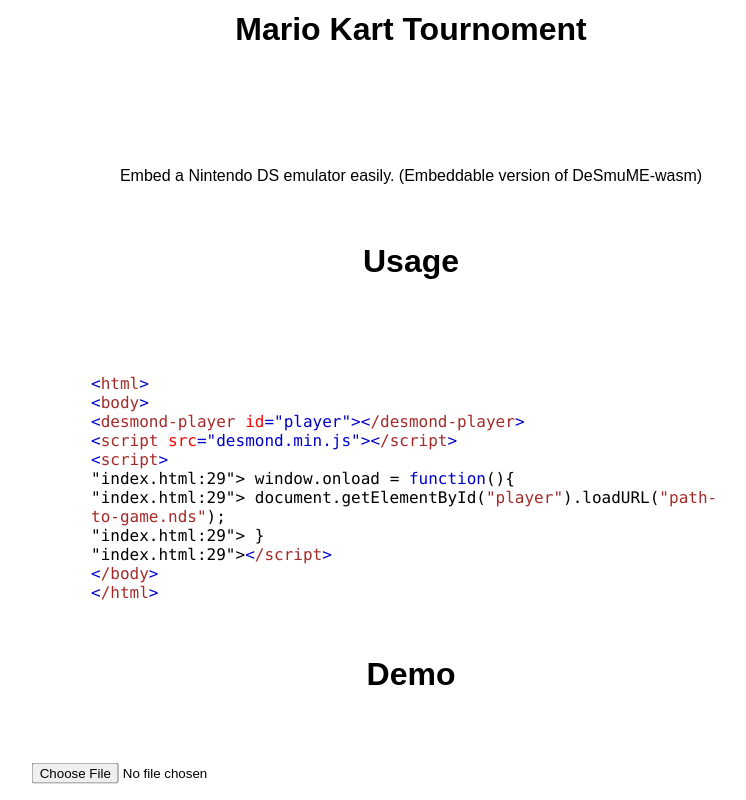
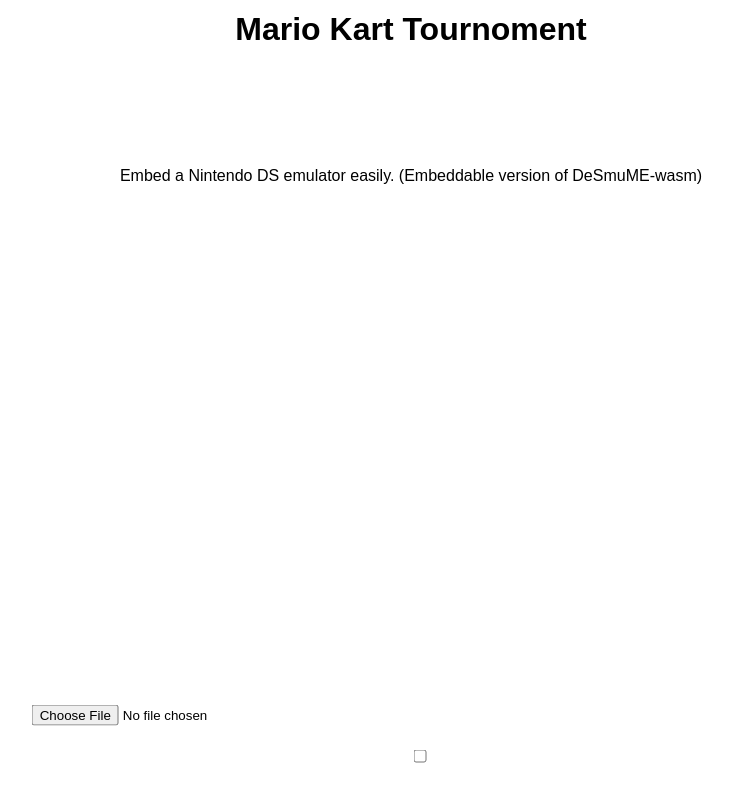
Before and after one commit to Splatman86/Splatman86.github.io, a plain HTML site: page index.html in a window 1280 px wide. Shown: the top 800 px of the page, without its empty margins (229-975 px from the left). Drawn offline with Linux system fonts and the light colour scheme; no server answers.

Commit message:
Update index.html

```diff
--- a/index.html
+++ b/index.html
@@ -24,10 +24,6 @@ left: 50%;
 </style>
 <h1 id="header"> Mario Kart Tournoment </h1>
 <p id="subheader"> Embed a Nintendo DS emulator easily. (Embeddable version of DeSmuME-wasm) </p>
-<h1 id="unplacedheader" style="top: 30%;"> Usage </h1>
-<div id="code" style="position: absolute; transform: translate(-50%, -50%); top: 61%; left: 50%;">&lt;html&gt;&#10;<br>
-  &lt;body&gt;&#10;<br>    &lt;desmond-player id=&#34;player&#34;&gt;&lt;/desmond-player&gt;&#10;<br>    &lt;script src=&#34;desmond.min.js&#34;&gt;&lt;/script&gt;&#10;<br>    &lt;script&gt;&#10;<br>     window.onload = function(){<br>&#10;    document.getElementById(&#34;player&#34;).loadURL(&#34;path-to-game.nds&#34;);<br>&#10;     }&#10;    <br>&lt;/script&gt;&#10;<br>  &lt;/body&gt;<br>&#10;&lt;/html&gt;</div>
-<h1 id="unplacedheader" style="position: relative; width: 100%; text-align: center; top: 85%;"> Demo </h1>
 <input type="file" style="position: relative; transform: translate(-50%, -50%); left: 30%; top: 90%;"></input>
 <input type="checkbox" id="microphone_on" style="position: relative; transform: translate(-50%, -50%); left: 30%; top: 95%;"></input>
 <desmond-player id="player" style="position: relative; transform: translate(-50%, -50%); left: 35%; top: 100%; border-color: black;"></desmond-player>
```
